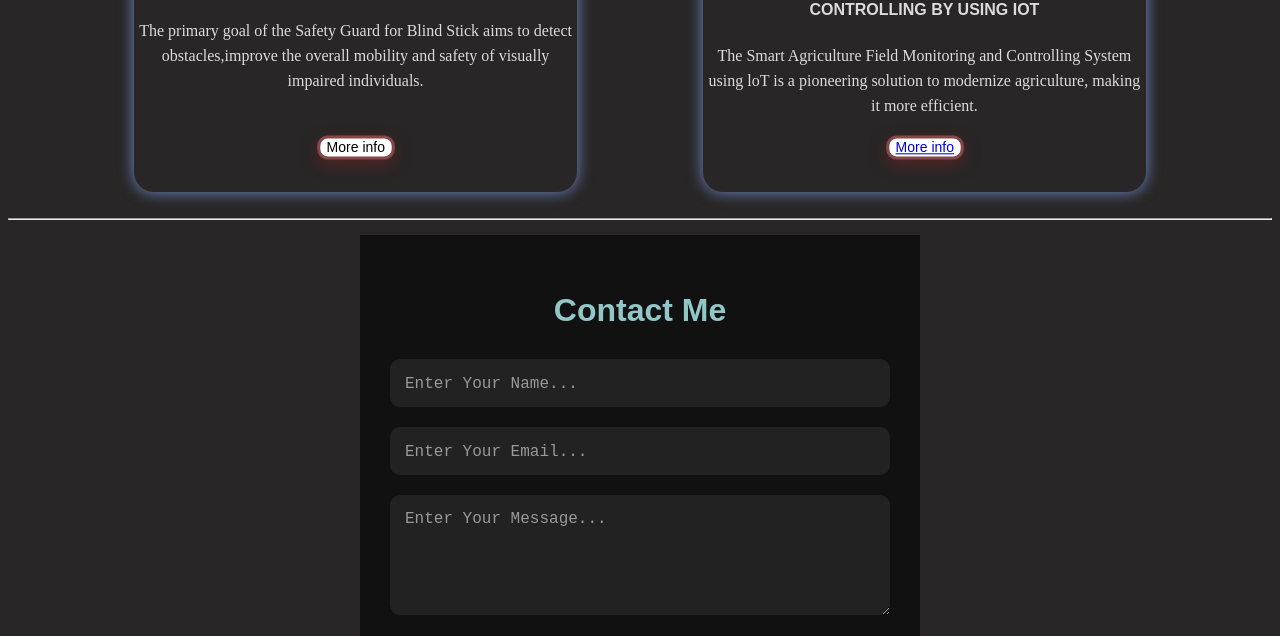
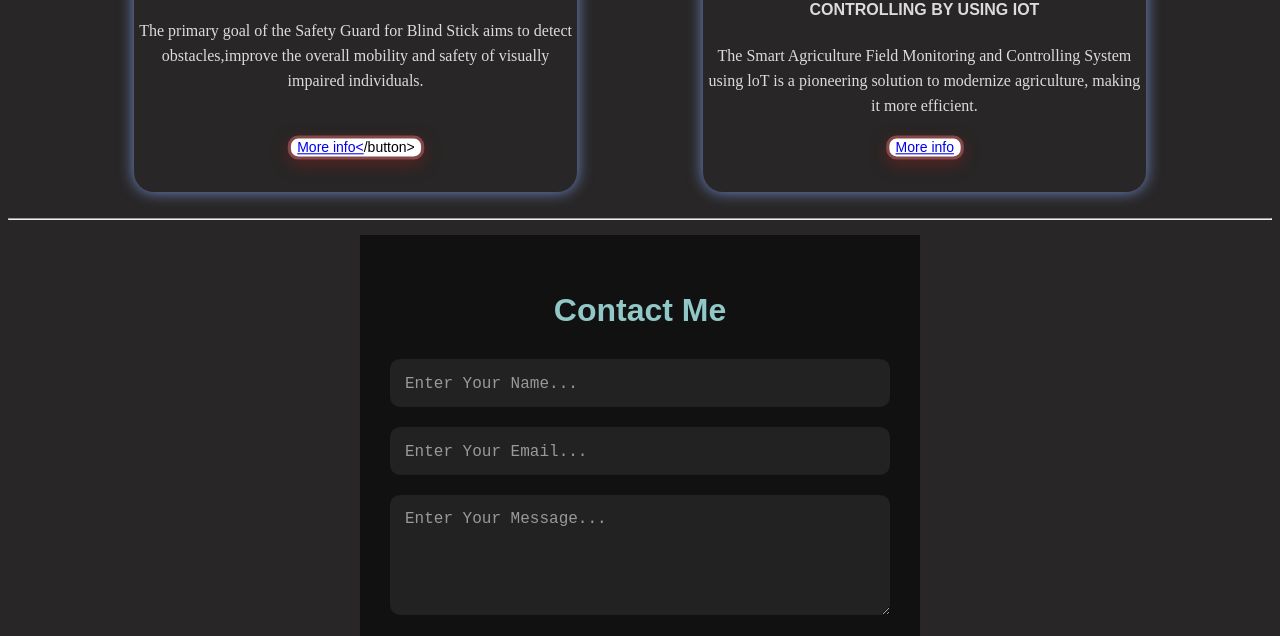
Before and after one commit to vaddiharika123/portfolio, a plain HTML site: page index.html in a window 1280 px wide. Shown: the part 1655-2291 px from the top of the page. Drawn offline with Linux system fonts and the light colour scheme.

Commit message:
Update index.html

```diff
--- a/index.html
+++ b/index.html
@@ -178,7 +178,7 @@
         <p>The primary goal of the Safety Guard for Blind
         Stick aims to detect obstacles,improve the overall
         mobility and safety of visually impaired individuals.</p><br>
-        <button class="but_safety">More info</button>
+        <button class="but_safety"><a href="Project Report.pdf">More info<</a>/button>
         </div>
     </div>
 
@@ -247,4 +247,5 @@
     </footer>
          -->
 </body>
+
 </html>
```
